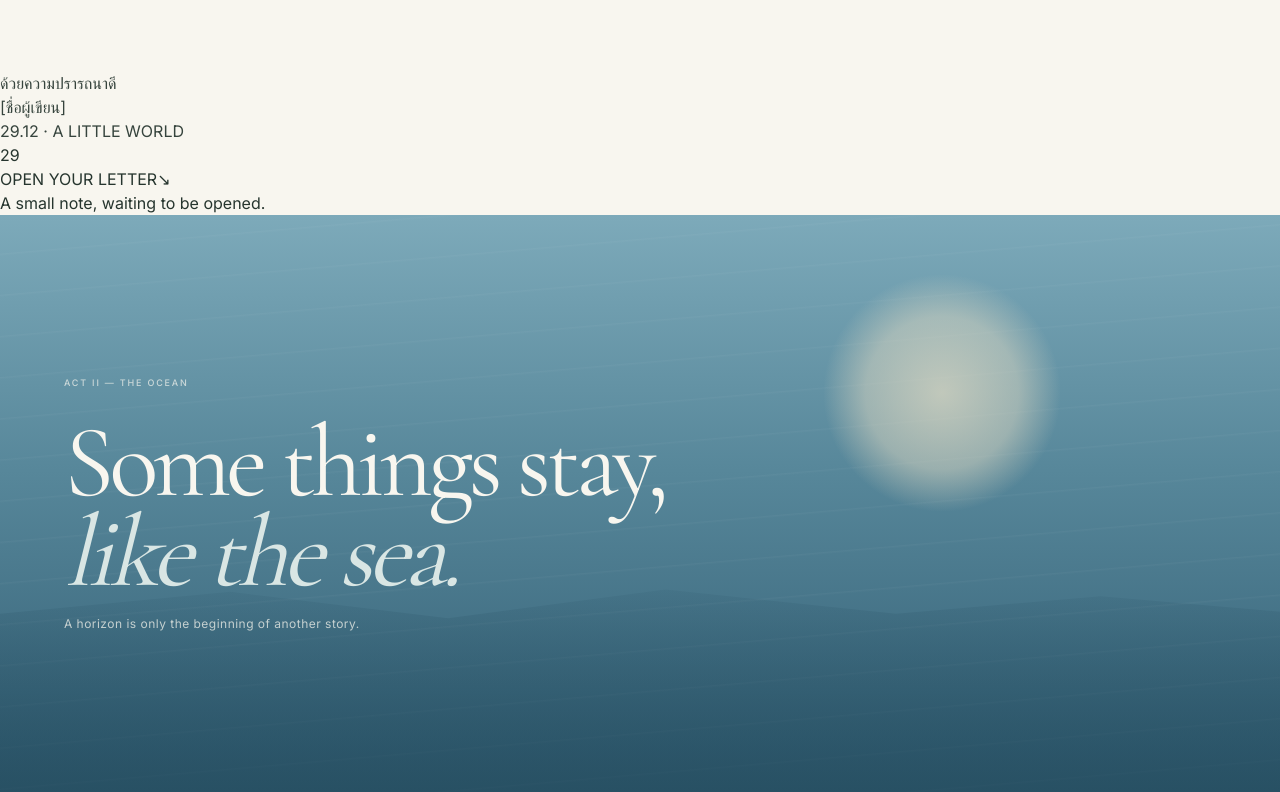
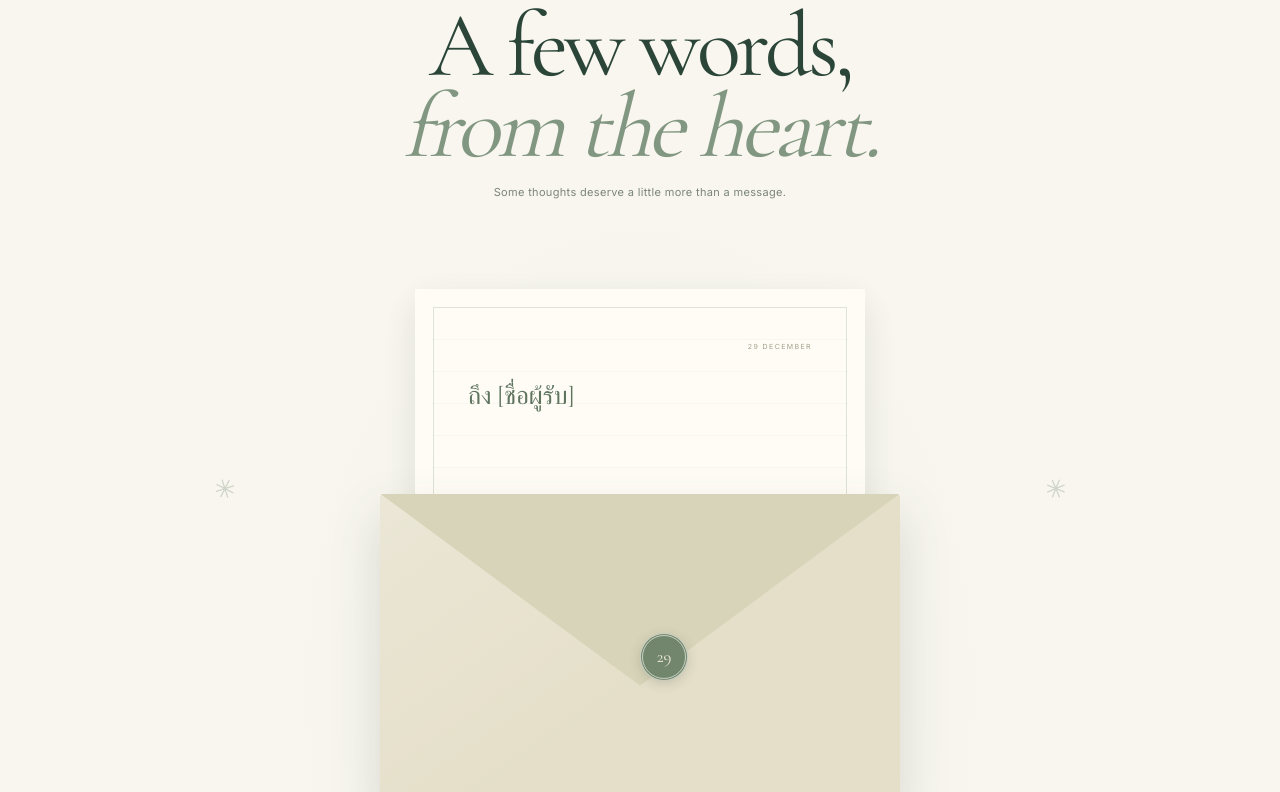
Before and after one commit to Velox-Lap/REMEMBER-, a Next.js app: page / in a window 1280 px wide. Shown: the part 5368-6160 px from the top of the page. Built offline with nearby package versions, Linux system fonts and the light colour scheme.

Commit message:
Style interactive envelope and letter layout

```diff
--- a/src/app/globals.css
+++ b/src/app/globals.css
@@ -343,3 +343,96 @@ a:focus-visible, button:focus-visible {
 @media (prefers-reduced-motion: reduce) {
   .memory-card { transition: none; }
 }
+
+
+/* Phase 05 — interactive letter and paper envelope */
+.letter-section {
+  position: relative; overflow: hidden; padding: clamp(100px, 12vw, 165px) var(--page-gutter);
+  background: #f8f6ef;
+}
+.letter-section::before {
+  content: ""; position: absolute; inset: 0; pointer-events: none; opacity: .42;
+  background: radial-gradient(ellipse at 50% 72%, rgba(168,185,160,.2), transparent 42%);
+}
+.letter-shell { position: relative; width: min(1040px, 100%); margin: 0 auto; }
+.letter-intro { text-align: center; }
+.letter-intro .eyebrow { justify-content: center; color: #7b897b; }
+.letter-intro h2 {
+  margin: 22px 0 16px; color: #2b4639; font-family: var(--font-cormorant), Georgia, serif;
+  font-size: clamp(58px, 7.5vw, 92px); font-weight: 400; line-height: .88; letter-spacing: -.045em;
+}
+.letter-intro h2 em { color: #829781; font-weight: 400; }
+.letter-intro > p { margin: 0; color: #7c857a; font-size: 11px; letter-spacing: .03em; }
+.letter-stage {
+  position: relative; display: flex; flex-direction: column; align-items: center;
+  min-height: 610px; margin: 58px auto 0; padding-top: 0; perspective: 1200px;
+}
+.letter-decoration { position: absolute; top: 210px; color: #a4b29d; opacity: .48; font-size: 26px; }
+.letter-decoration--left { left: 9%; transform: rotate(-18deg); }
+.letter-decoration--right { right: 9%; transform: rotate(22deg); }
+.envelope {
+  position: absolute; z-index: 3; top: 235px; width: min(520px, 84vw); height: 310px;
+  filter: drop-shadow(0 22px 24px rgba(48, 61, 48, .15)); transform-style: preserve-3d;
+}
+.envelope-back { position: absolute; inset: 0; background: #c9c8a9; border-radius: 5px; }
+.envelope-front {
+  position: absolute; inset: 0; z-index: 3; background: #e5dfc9;
+  clip-path: polygon(0 0, 50% 58%, 100% 0, 100% 100%, 0 100%);
+  border-radius: 4px;
+}
+.envelope-front::after {
+  content: ""; position: absolute; inset: 0;
+  background: linear-gradient(145deg, rgba(255,255,255,.24), transparent 58%);
+}
+.envelope-flap {
+  position: absolute; z-index: 4; top: 0; left: 0; width: 100%; height: 62%;
+  transform-origin: top center; transform-style: preserve-3d; backface-visibility: visible;
+  background: #d8d4b9; clip-path: polygon(0 0, 100% 0, 50% 100%);
+}
+.envelope-seal {
+  position: absolute; z-index: 5; left: 50%; top: 45%; display: grid; place-items: center;
+  width: 48px; height: 48px; transform: translate(-50%, -50%); border-radius: 50%;
+  color: #f6efdc; background: #71866c; border: 3px double rgba(248,246,239,.65);
+  box-shadow: 0 3px 12px rgba(50,65,48,.18); font-family: var(--font-cormorant), Georgia, serif; font-size: 17px;
+}
+.letter-paper {
+  position: absolute; z-index: 2; top: 30px; width: min(450px, 76vw); min-height: 450px;
+  padding: 18px; background: #fffdf6; box-shadow: 0 12px 34px rgba(48,61,48,.12);
+  transform-origin: bottom center;
+}
+.letter-paper-inner {
+  position: relative; min-height: 410px; padding: 34px 34px 28px;
+  border: 1px solid rgba(119,139,112,.25); color: #455847;
+  background: repeating-linear-gradient(to bottom, transparent 0 31px, rgba(151,168,145,.11) 32px);
+}
+.letter-date { display: block; text-align: right; color: #9a9d87; font-size: 7px; letter-spacing: .2em; }
+.letter-recipient { margin: 26px 0 18px; font-family: var(--font-cormorant), Georgia, serif; font-size: 25px; color: #526a54; }
+.letter-body p { margin: 0 0 13px; font-size: 10px; line-height: 1.95; color: #687768; }
+.letter-closing { margin: 21px 0 4px; color: #788574; font-size: 9px; }
+.letter-signature { margin: 0; color: #526a54; font-family: var(--font-caveat), cursive; font-size: 27px; }
+.letter-paper-mark { position: absolute; right: 0; bottom: -8px; color: #a5ac9a; font-size: 6px; letter-spacing: .17em; }
+.letter-open-button {
+  position: absolute; z-index: 6; top: 570px; display: inline-flex; align-items: center; gap: 15px;
+  padding: 13px 19px; border: 1px solid rgba(67,91,69,.42); background: #f8f6ef;
+  color: #526a54; font-size: 8px; letter-spacing: .17em; cursor: pointer;
+  transition: background 180ms ease, color 180ms ease;
+}
+.letter-open-button:hover { color: #f8f6ef; background: #526a54; }
+.letter-open-button span { font-size: 14px; }
+.letter-hint { position: absolute; top: 610px; margin: 0; color: #9a9f91; font-size: 9px; letter-spacing: .04em; }
+.letter-stage--open .envelope { z-index: 1; }
+.letter-stage--open .letter-paper { z-index: 4; }
+@media (max-width: 600px) {
+  .letter-stage { min-height: 590px; margin-top: 42px; }
+  .envelope { top: 245px; height: min(58vw, 265px); }
+  .letter-paper { top: 45px; width: min(390px, 82vw); min-height: 420px; padding: 12px; }
+  .letter-paper-inner { min-height: 396px; padding: 27px 23px 22px; }
+  .letter-body p { font-size: 9px; line-height: 1.85; }
+  .letter-open-button { top: 535px; }
+  .letter-hint { top: 575px; text-align: center; width: 100%; }
+  .letter-decoration--left { left: 0; }
+  .letter-decoration--right { right: 0; }
+}
+@media (prefers-reduced-motion: reduce) {
+  .letter-open-button { transition: none; }
+}
```
